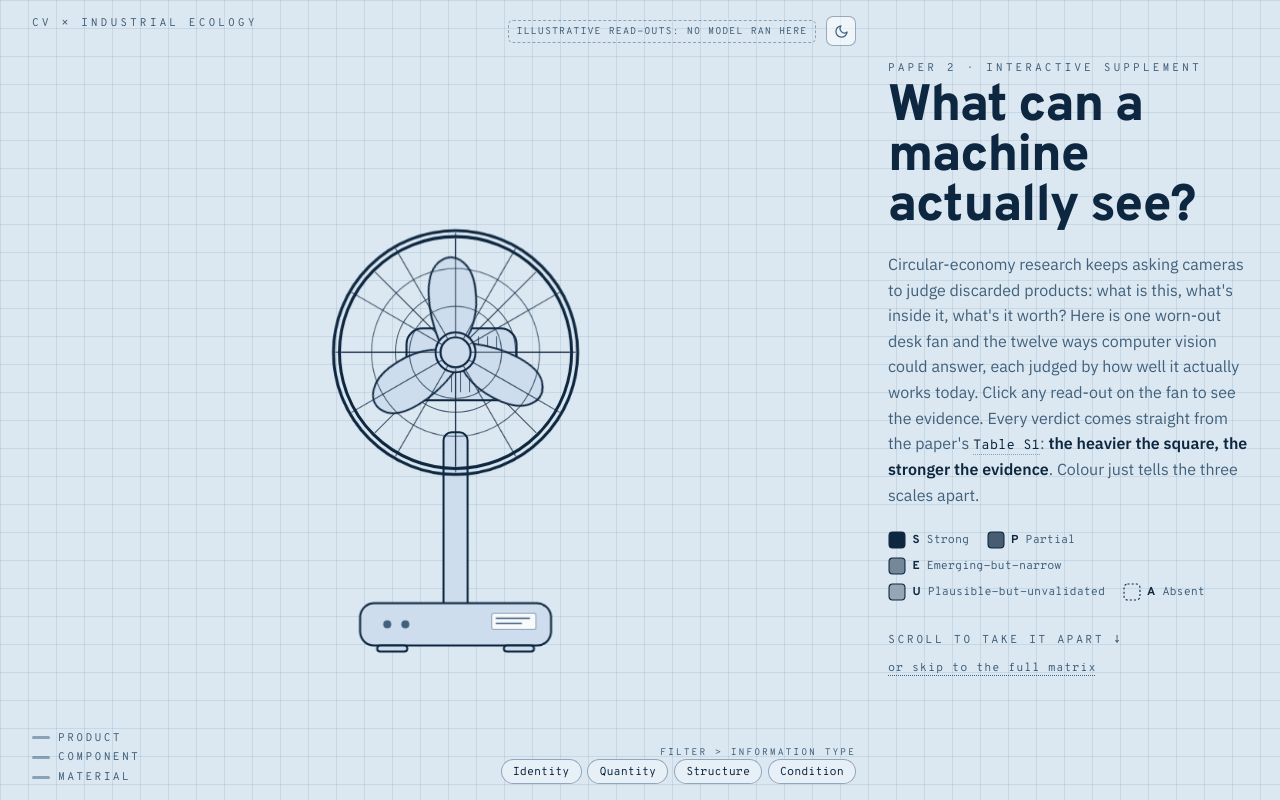
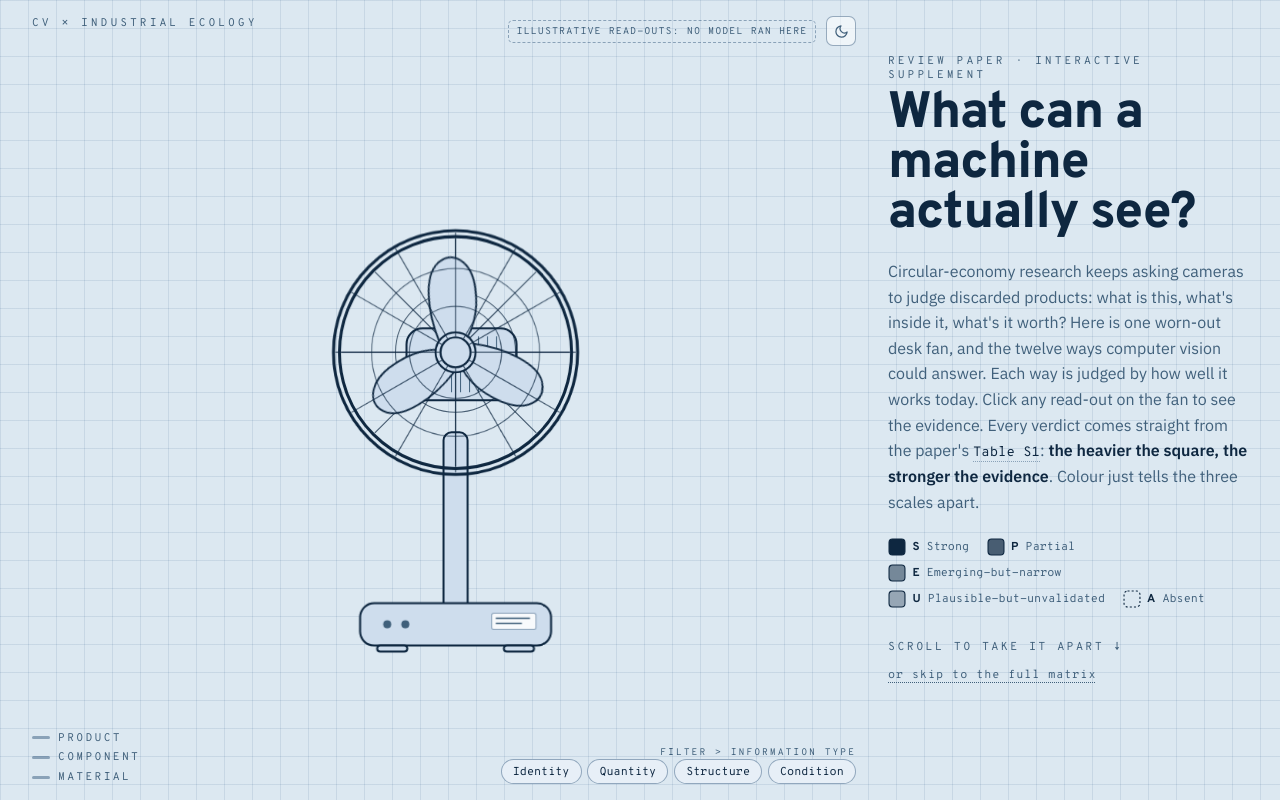
Before and after one commit to simonvanlierde/cv-ie-taxonomy, a React (Vite) app: page / in a window 1280 px wide. Shown: the top 800 px of the page. Built offline with nearby package versions, Linux system fonts and the light colour scheme.

Commit message:
docs: rewrite README and UI comments for readers

```diff
--- a/src/CvTaxonomy.tsx
+++ b/src/CvTaxonomy.tsx
@@ -421,7 +421,7 @@ const Rail = memo(function Rail({
 export function Hero({ hint }: { hint?: string }) {
   return (
     <>
-      <p className="cvt-eyebrow">Paper 2 · interactive supplement</p>
+      <p className="cvt-eyebrow">Review paper · interactive supplement</p>
       <h1 className="cvt-title">
         What can a machine
         <br />
@@ -429,8 +429,8 @@ export function Hero({ hint }: { hint?: string }) {
       </h1>
       <p className="cvt-sub">
         Circular-economy research keeps asking cameras to judge discarded products: what is this,
-        what's inside it, what's it worth? Here is one worn-out desk fan and the twelve ways
-        computer vision could answer, each judged by how well it actually works today.
+        what's inside it, what's it worth? Here is one worn-out desk fan, and the twelve ways
+        computer vision could answer. Each way is judged by how well it works today.
         {hint ? ` ${hint} ` : " "}Every verdict comes straight from the paper's{" "}
         <span className="cvt-cite">Table&nbsp;S1</span>:{" "}
         <em>the heavier the square, the stronger the evidence</em>. Colour just tells the three
@@ -600,7 +600,7 @@ function TableView() {
       <dialog
         ref={ref}
         className="cvt-panel cvt-tablepanel"
-        aria-label="The twelve verdicts as a plain table"
+        aria-label="Table S1 as a plain table"
         onClose={() => setOpen(false)}
         onClick={(e) => {
           if (e.target === ref.current) ref.current?.close();
@@ -638,7 +638,7 @@ function TableView() {
                     <th scope="row">{cell.scale}</th>
                     <td>{cell.informationType}</td>
                     <td>
-                      {cell.structurallyEmpty ? "— structurally empty —" : cell.task}
+                      {cell.structurallyEmpty ? "structurally empty" : cell.task}
                       {sub.label && <span className="cvt-subtask"> · {sub.label}</span>}
                     </td>
                     <td>
@@ -694,7 +694,7 @@ function ShareLink({ cellId }: { cellId: string }) {
 // cited) show no chip at all rather than an unexplained "n/a".
 const STATUS_LABEL: Record<string, string> = {
   Published: "peer-reviewed sources",
-  Mixed: "peer-reviewed + preprint sources",
+  Mixed: "peer-reviewed and preprint sources",
   Preprint: "preprint sources, not yet peer reviewed",
 };
 
--- a/src/Explorable.tsx
+++ b/src/Explorable.tsx
@@ -29,7 +29,9 @@ export function Explorable() {
                 {selected.scale} · {selected.informationType}
               </p>
               <h3 className="cvt-inline-title">
-                {selected.structurallyEmpty ? "— structurally empty —" : selected.task}
+                {selected.structurallyEmpty
+                  ? "Structurally empty: answered at the component scale"
+                  : selected.task}
               </h3>
               <DetailBody key={selected.id} cell={selected} />
             </>
--- a/src/frames.ts
+++ b/src/frames.ts
@@ -1,7 +1,7 @@
 // Camera frames in Fan viewBox coordinates. VIEW is the whole desktop canvas and
 // the home frame; each cell frame zooms toward the part its read-out points at.
-// These are hand-tuned starting rects (like the callout positions in Fan.tsx) —
-// fine-tune visually in Task 3. Chips are only clickable at their chapter's
+// These are hand-tuned rects, like the callout positions in Fan.tsx: retune them
+// by eye, against the rendered fan. Chips are only clickable at their chapter's
 // plateau, so a plateau-state frame tracks the part closely enough.
 
 export type Frame = { x: number; y: number; w: number; h: number };
```
Also changed, not shown: src/useScrollProgress.ts (+4 -4 lines), dark-mode.png (added), 1 other file (tests, documents, lock files or other folders).
